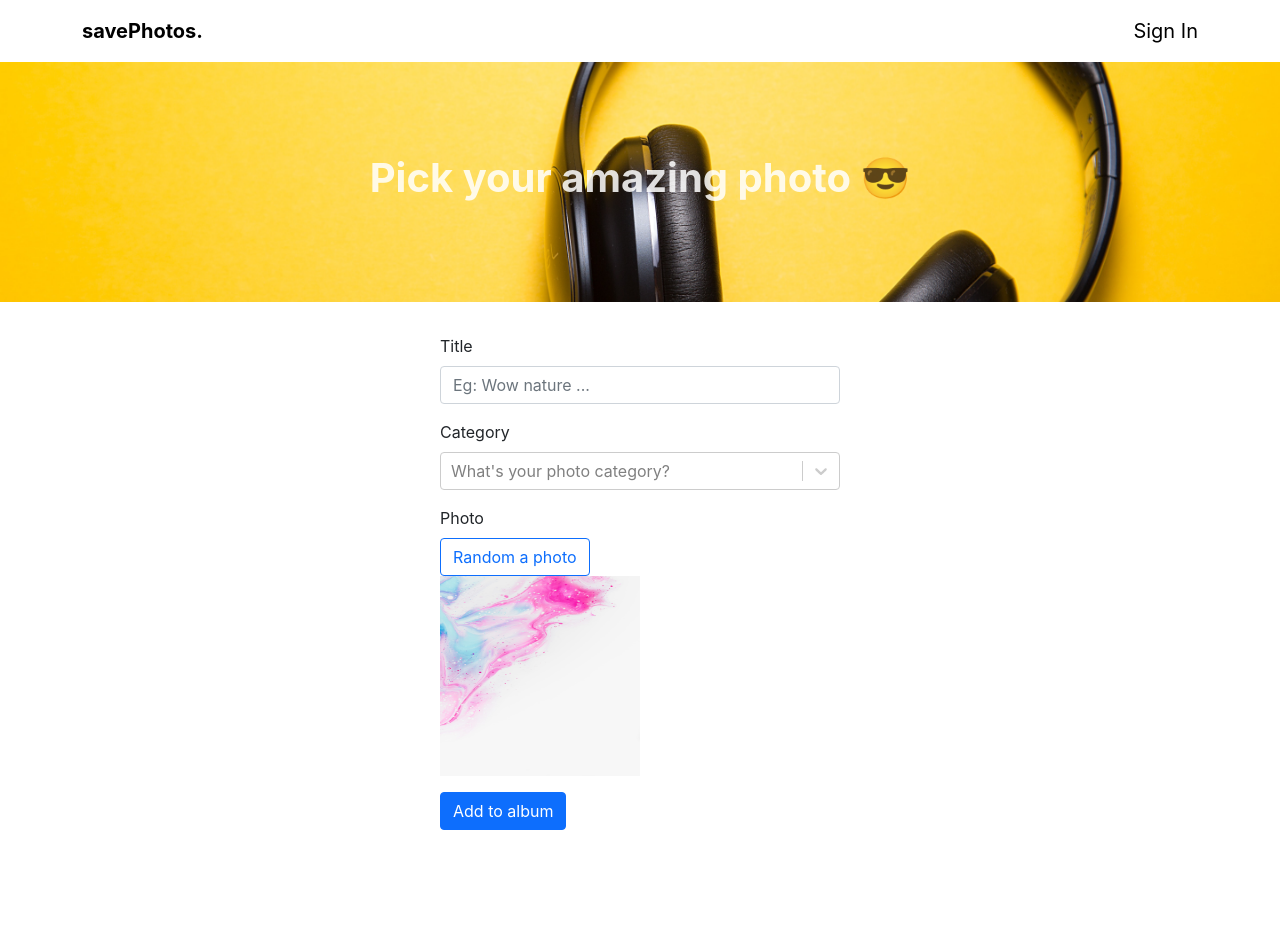
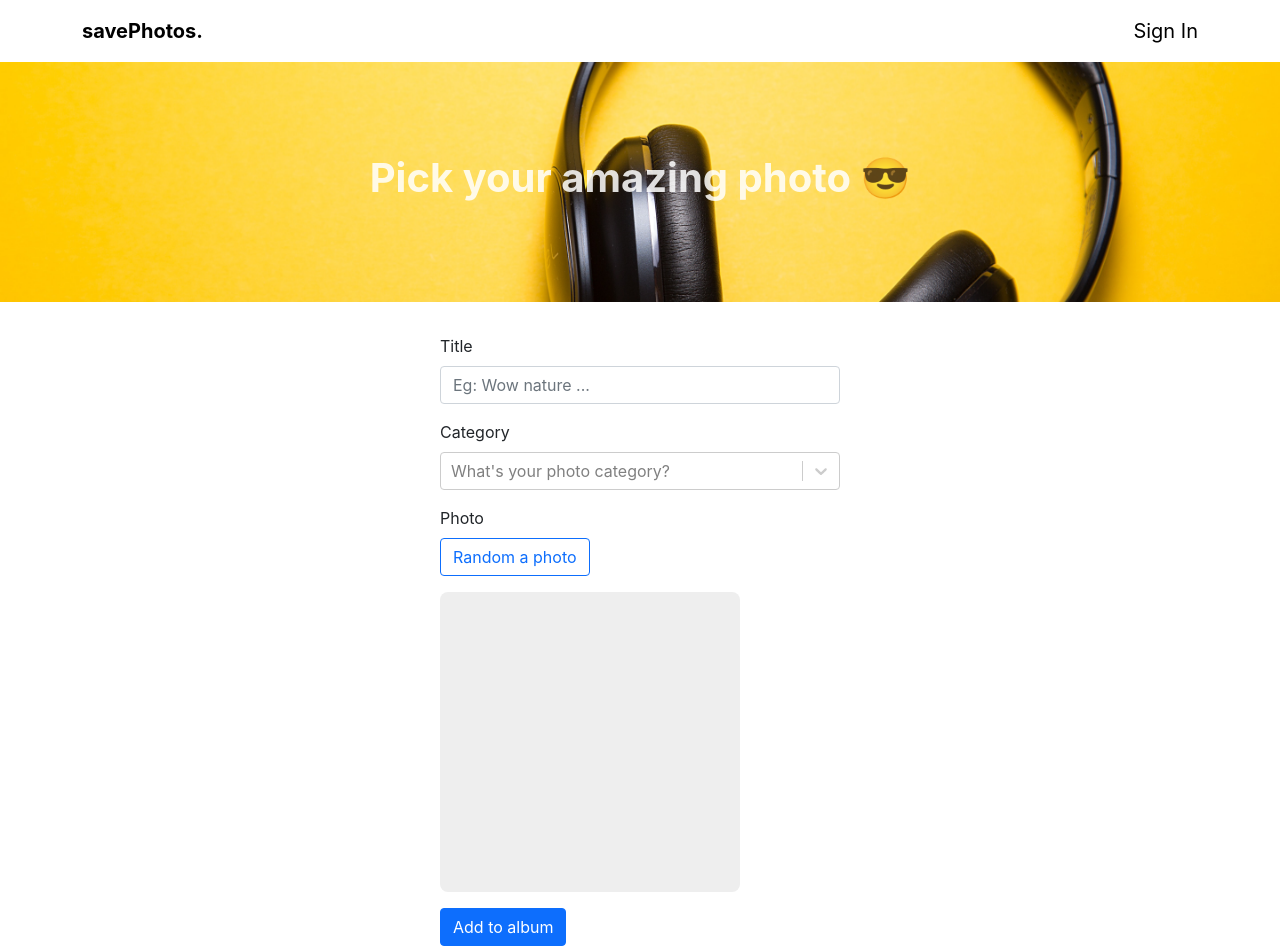
Before and after one commit to phanphuc2210/savePhotos_app, a JavaScript app: page /photos/add in a window 1280 px wide. Shown: the top 952 px of the page. Before the commit the page ends 862 px from the top, so only its background shows below. Built offline with nearby package versions, Linux system fonts and the light colour scheme; the HTML template or start-up script is replaced by a standard one.

Commit message:
Upgrade Header.module.scss and Add RandomPhotoField

```diff
--- a/package.json
+++ b/package.json
@@ -16,7 +16,8 @@
     "react-select": "^5.2.2",
     "reactstrap": "^9.0.1",
     "sass": "^1.49.9",
-    "web-vitals": "^2.1.4"
+    "web-vitals": "^2.1.4",
+    "yup": "^0.32.11"
   },
   "scripts": {
     "start": "react-scripts start",
--- a/src/components/Header/Header.module.scss
+++ b/src/components/Header/Header.module.scss
@@ -14,7 +14,9 @@
 
         &_active,
         &:hover {
-          color: var(--bs-blue);
+          background: -webkit-linear-gradient(rgb(5, 21, 161), rgb(116, 221, 235));
+          background-clip: text;
+          -webkit-text-fill-color: transparent;
         }
       }
 }
--- /dev/null
+++ b/src/components/RandomPhoto/RandomPhoto.module.scss
@@ -0,0 +1,20 @@
+.randomPhoto {
+    &__button {
+        margin-bottom: 1rem;
+    }
+
+    &__photo {
+        width: 300px;
+        height: 300px;
+        border-radius: 0.5rem;
+        background-color: #eee;
+
+        & > img {
+            width: 100%;
+            height: 100%;
+
+            border-radius: 0.5rem;
+            vertical-align: middle;
+        }
+    }
+}
--- /dev/null
+++ b/src/components/RandomPhoto/index.js
@@ -0,0 +1,43 @@
+import clsx from "clsx"
+import { Button } from "reactstrap"
+import styles from "./RandomPhoto.module.scss"
+
+const getRandomImageUrl = () => {
+    const randomId = Math.trunc(Math.random() * 2000)
+    return `https://picsum.photos/id/${randomId}/300/300`
+}
+
+function RandomPhoto(props) {
+
+    const { name, imageUrl, onImageUrlChange, onRandomButtonBlur} = props
+
+    const handleRandomPhotoClick = async () => {
+        if (onImageUrlChange) {
+            const randomImageUrl = getRandomImageUrl()
+            onImageUrlChange(randomImageUrl)
+        }
+    }
+
+    return (
+        <div className={clsx(styles.randomPhoto)}>
+            <div className={clsx(styles.randomPhoto__button)}>
+                <Button
+                    outline
+                    name={name}
+                    color="primary"
+                    onBlur={onRandomButtonBlur}
+                    onClick={handleRandomPhotoClick}
+                >
+                    Random a photo
+                </Button>
+            </div>
+
+            <div className={clsx(styles.randomPhoto__photo)}>
+                {imageUrl && <img src={imageUrl} alt="Ooops... not found. Please click button again."/>}
+            </div>
+
+        </div>
+    )
+}
+
+export default RandomPhoto
--- /dev/null
+++ b/src/custom-field/RandomPhotoField/index.js
@@ -0,0 +1,26 @@
+import RandomPhoto from "components/RandomPhoto"
+import { FormGroup, Label } from "reactstrap"
+
+function RandomPhotoField(props) {
+    const { field, form, label } = props
+    const { name, value, onBlur } = field
+
+    const handleImageUrlChange = (newImageUrl) => {
+        form.setFieldValue(name, newImageUrl)
+    }
+
+    return (
+        <FormGroup>
+            {label && <Label for={name}>{label}</Label>}
+
+            <RandomPhoto
+                name={name}
+                imageUrl={value}
+                onImageUrlChange={handleImageUrlChange}
+                onRandomButtonBlur={onBlur}
+            />
+        </FormGroup>
+    )
+}
+
+export default RandomPhotoField
--- a/src/custom-field/SelectField/index.js
+++ b/src/custom-field/SelectField/index.js
@@ -5,7 +5,6 @@ import Select from 'react-select';
 function SelectField(props) {
     const { field, options, label, placeholder, disabled } = props;
     const { name, value } = field;
-    console.log(options);
 
     const selectedOption = options.find(option => option.value === value);
 
--- a/src/features/Photo/components/PhotoForm/index.js
+++ b/src/features/Photo/components/PhotoForm/index.js
@@ -4,6 +4,7 @@ import Images from "constants/images"
 import { FastField, Form, Formik } from "formik";
 import InputField from "custom-field/InputField";
 import SelectField from "custom-field/SelectField";
+import RandomPhotoField from "custom-field/RandomPhotoField";
 
 
 function PhotoForm(props) {
@@ -11,11 +12,13 @@ function PhotoForm(props) {
     const initialValues = {
         title: '',
         categoryId: null,
+        photo: ''
     }
 
     return (
         <Formik
             initialValues={initialValues}
+            onSubmit={values => console.log("Submit", values)}
         >
             {formikProps => {
                 // do something here
@@ -41,20 +44,15 @@ function PhotoForm(props) {
                             options={PHOTO_CATEGORY_OPTIONS}
                         />
 
-                        <FormGroup>
-                            <Label >Photo</Label>
+                        <FastField
+                            name="photo"
+                            component={RandomPhotoField}
 
-                            <div>
-                                <Button type="button" outline color="primary">Random a photo</Button>
-                            </div>
-
-                            <div>
-                                <img width="200px" height="200px" src={Images.COLORFUL_BG}  alt="colorful"/>
-                            </div>
-                        </FormGroup>
+                            label="Photo"
+                        />
 
                         <FormGroup>
-                            <Button color="primary">Add to album</Button>
+                            <Button type="submit" color="primary">Add to album</Button>
                         </FormGroup>
                     </Form>
                 )
```
Also changed, not shown: 1 other file (tests, documents, lock files or other folders).
